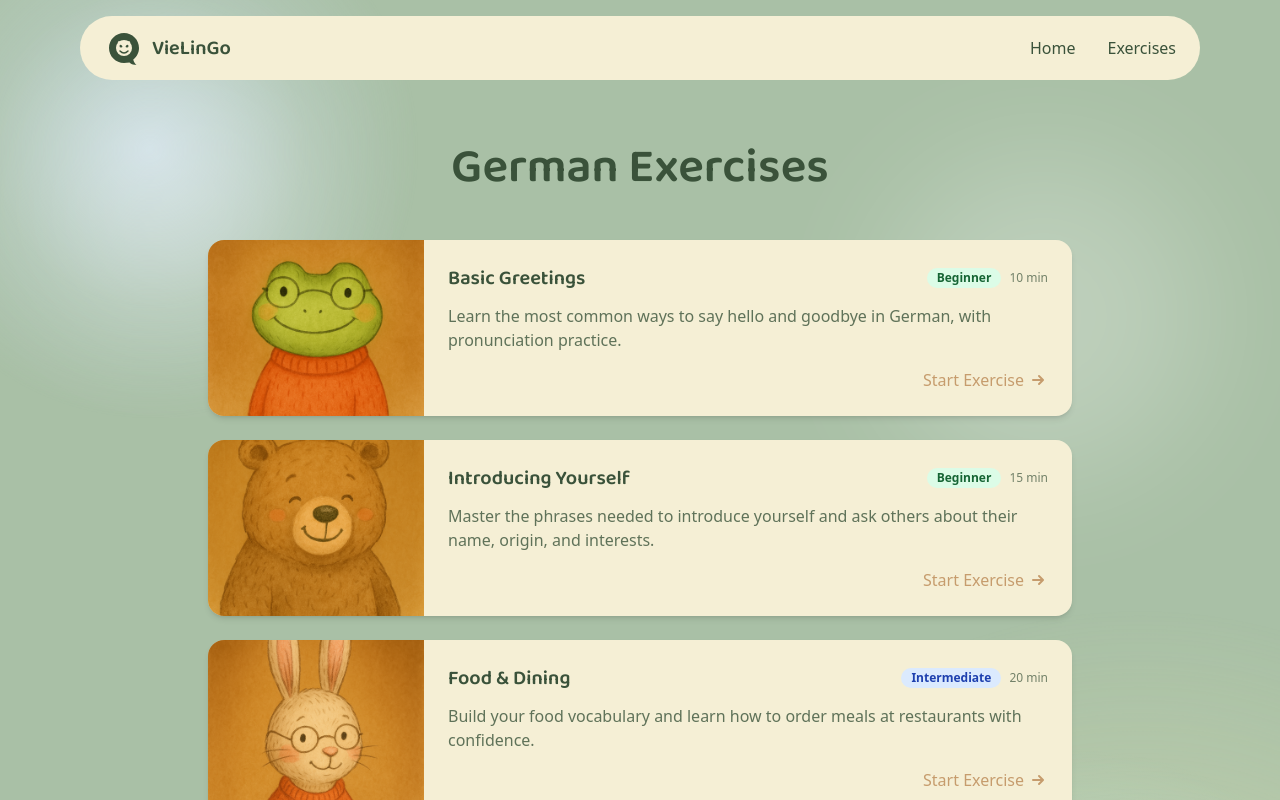
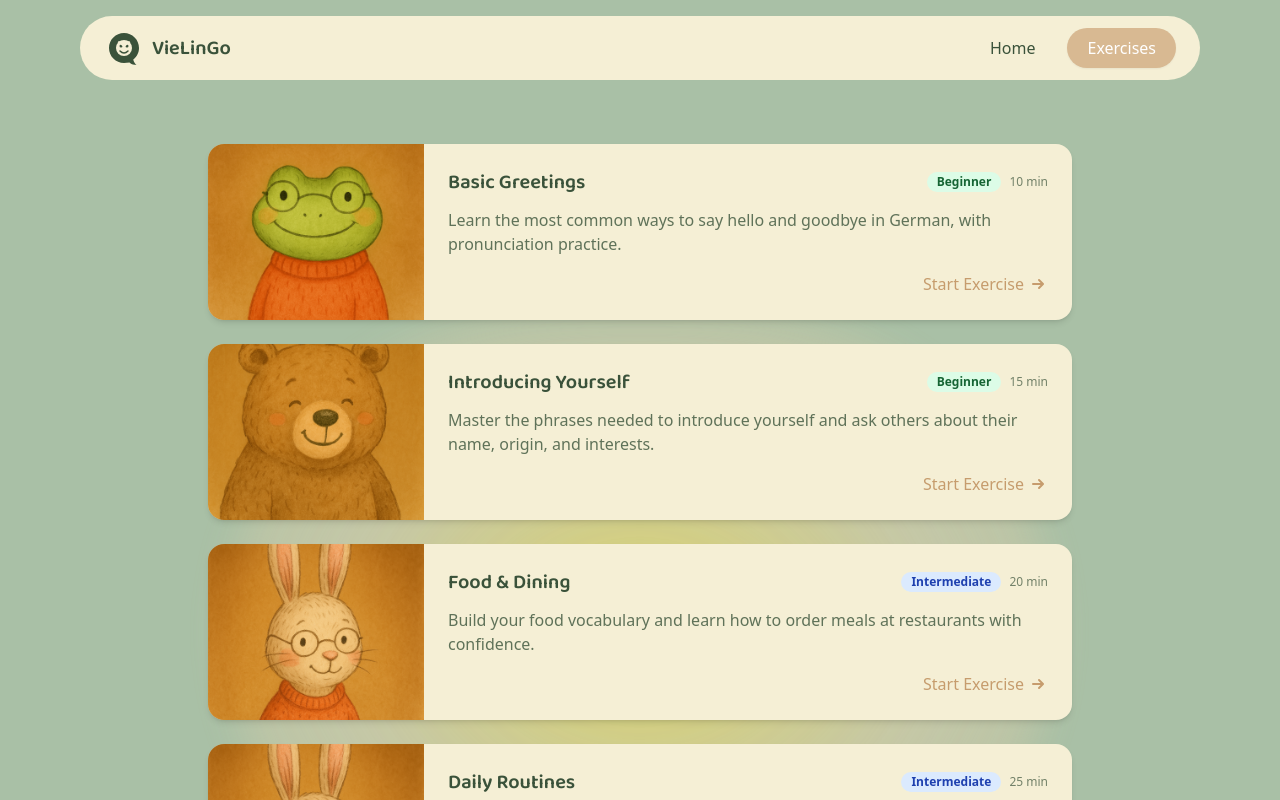
Before and after one commit to shellmayr/vielingo, a Next.js app: page /exercises in a window 1280 px wide. Shown: the top 800 px of the page. Built offline with nearby package versions, Linux system fonts and the light colour scheme.

Commit message:
add current page highlight in nav

```diff
--- a/app/exercises/page.tsx
+++ b/app/exercises/page.tsx
@@ -1,7 +1,6 @@
 import { ExercisePanel } from "@/components/exercise-panel"
 import { Navigation } from "@/components/navigation"
-import { BackgroundClouds } from "@/components/background-clouds"
-import { BackgroundGlow } from "@/components/background-glow"
+import { SpotlightGlow } from "@/components/spotlight-glow";
 
 export default function ExercisesPage() {
   // Sample exercise data - in a real app this would come from a database or API
@@ -50,20 +49,13 @@ export default function ExercisesPage() {
 
   return (
     <div className="min-h-screen bg-sage-green relative overflow-hidden">
-      {/* Background effects */}
-      <BackgroundGlow />
-      <BackgroundClouds />
-
       {/* Navigation */}
       <Navigation />
 
       {/* Main Content */}
       <main className="relative z-20 py-12">
         <div className="mx-auto max-w-4xl px-4">
-          <h1 className="text-sage-dark text-3xl md:text-5xl font-winky text-center mb-12 relative z-50">
-            German Exercises
-          </h1>
-
+          <SpotlightGlow />
           <div className="flex flex-col gap-6">
             {exercises.map((exercise) => (
               <ExercisePanel
--- a/app/page.tsx
+++ b/app/page.tsx
@@ -1,8 +1,6 @@
 import { Button } from "@/components/ui/button"
 import { Navigation } from "@/components/navigation"
 import { AnimalsDisplay } from "@/components/animals-display"
-import { BackgroundClouds } from "@/components/background-clouds"
-import { BackgroundGlow } from "@/components/background-glow"
 
 export default function Home() {
   return (
--- a/components/navigation.tsx
+++ b/components/navigation.tsx
@@ -1,8 +1,23 @@
+"use client"
+
 import { Logo } from "@/components/logo"
 import { MobileMenu } from "@/components/mobile-menu"
 import Link from "next/link"
+import { usePathname } from "next/navigation"
 
 export function Navigation() {
+  const pathname = usePathname();
+
+  const isActive = (path: string) => {
+    if (path === '/' && pathname === '/') return true;
+    if (path !== '/' && pathname.startsWith(path)) return true;
+    return false;
+  };
+
+  const linkStyle = "font-medium transition-all duration-300 py-2 px-5 rounded-full";
+  const activeLinkStyle = "bg-tan-light text-white shadow-sm";
+  const inactiveLinkStyle = "text-sage-dark bg-transparent hover:bg-sage-light/40";
+
   return (
     <header className="relative z-40">
       <nav className="mx-auto max-w-6xl px-4 py-4">
@@ -16,11 +31,17 @@ export function Navigation() {
             </Link>
           </div>
 
-          <div className="hidden md:flex items-center gap-8 z-50">
-            <Link href="/" className="text-sage-dark font-medium hover:text-sage-dark/80 transition-colors">
+          <div className="hidden md:flex items-center gap-3 z-50">
+            <Link
+              href="/"
+              className={`${linkStyle} ${isActive('/') ? activeLinkStyle : inactiveLinkStyle}`}
+            >
               Home
             </Link>
-            <Link href="/exercises" className="text-sage-dark font-medium hover:text-sage-dark/80 transition-colors">
+            <Link
+              href="/exercises"
+              className={`${linkStyle} ${isActive('/exercises') ? activeLinkStyle : inactiveLinkStyle}`}
+            >
               Exercises
             </Link>
           </div>
--- a/tailwind.config.ts
+++ b/tailwind.config.ts
@@ -63,6 +63,7 @@ const config: Config = {
         "sage-dark": "#3a523a",
         cream: "#f5efd5",
         tan: "#c69c6d",
+        "tan-light": "#d8b992",
       },
       borderRadius: {
         lg: "var(--radius)",
```
